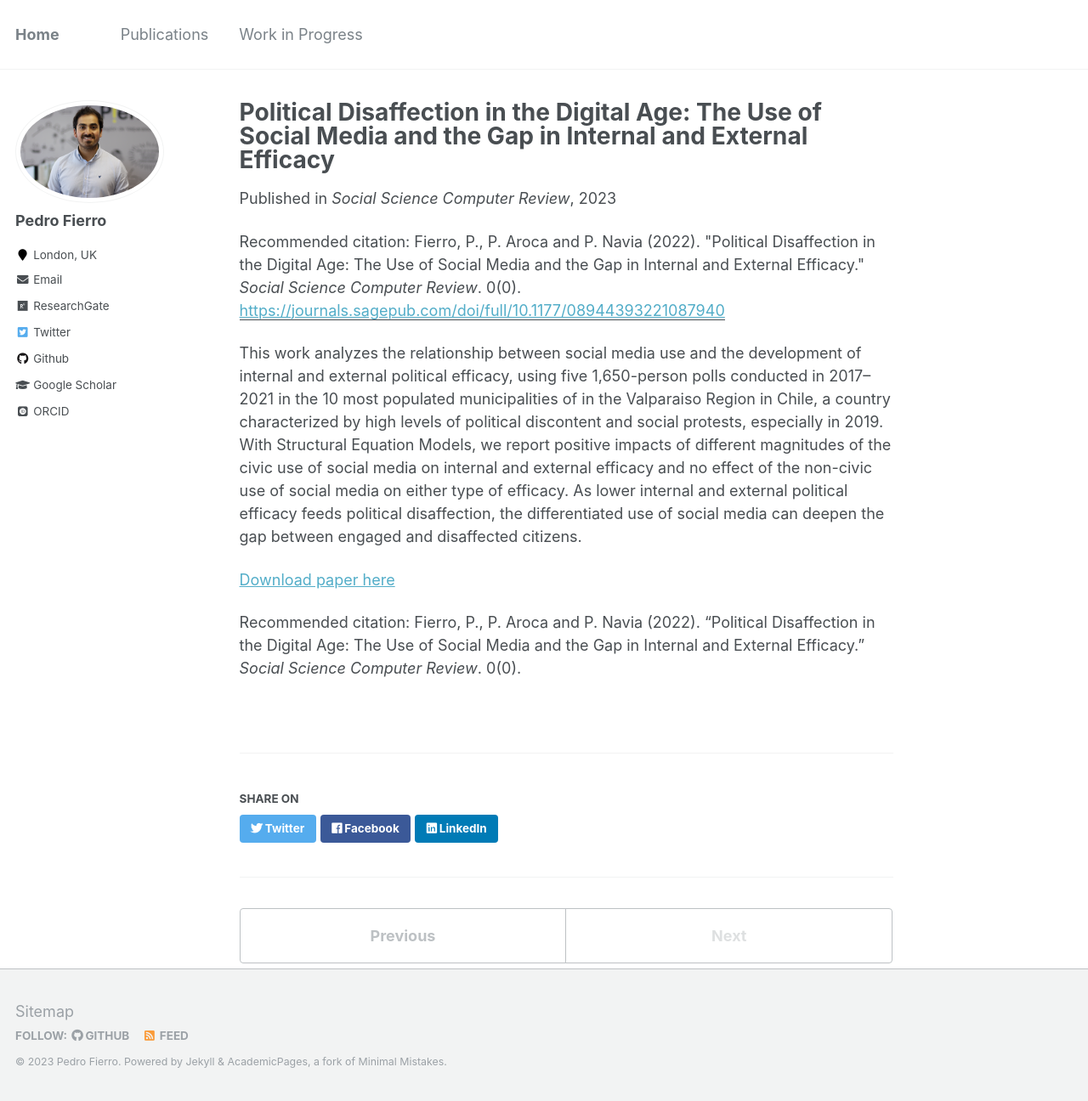
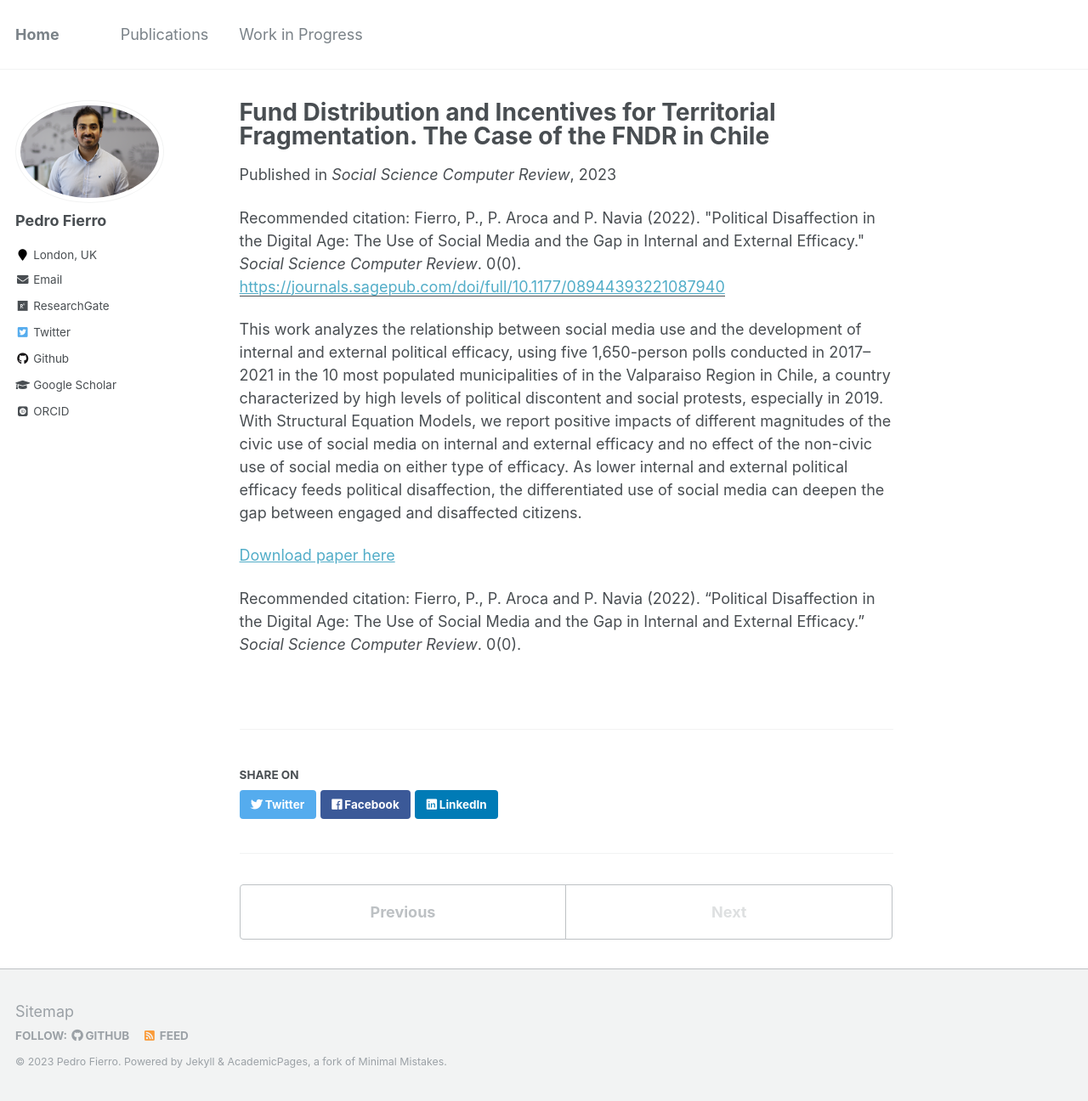
Before and after one commit to pedrofierroz87/pedrofierroz87.github.io, a Jekyll site: the page built from _publications/2023-10-27-paper-title-number-7.md, in a window 1280 px wide and 1296 px high. Shown: the whole window at 85% size. Built offline with Jekyll 4.4.1, drawn with Linux system fonts in a browser that asks for light colours; some web fonts are replaced.

Commit message:
Update 2023-10-27-paper-title-number-7.md

```diff
--- a/_publications/2023-10-27-paper-title-number-7.md
+++ b/_publications/2023-10-27-paper-title-number-7.md
@@ -1,5 +1,5 @@
 ---
-title: "Political Disaffection in the Digital Age: The Use of Social Media and the Gap in Internal and External Efficacy"
+title: "Fund Distribution and Incentives for Territorial Fragmentation. The Case of the FNDR in Chile"
 collection: publications
 permalink: /publication/2023-10-27-paper-title-number-7
 excerpt: 'This work analyzes the relationship between social media use and the development of internal and external political efficacy, using five 1,650-person polls conducted in 2017–2021 in the 10 most populated municipalities of in the Valparaiso Region in Chile, a country characterized by high levels of political discontent and social protests, especially in 2019. With Structural Equation Models, we report positive impacts of different magnitudes of the civic use of social media on internal and external efficacy and no effect of the non-civic use of social media on either type of efficacy. As lower internal and external political efficacy feeds political disaffection, the differentiated use of social media can deepen the gap between engaged and disaffected citizens.'
```
